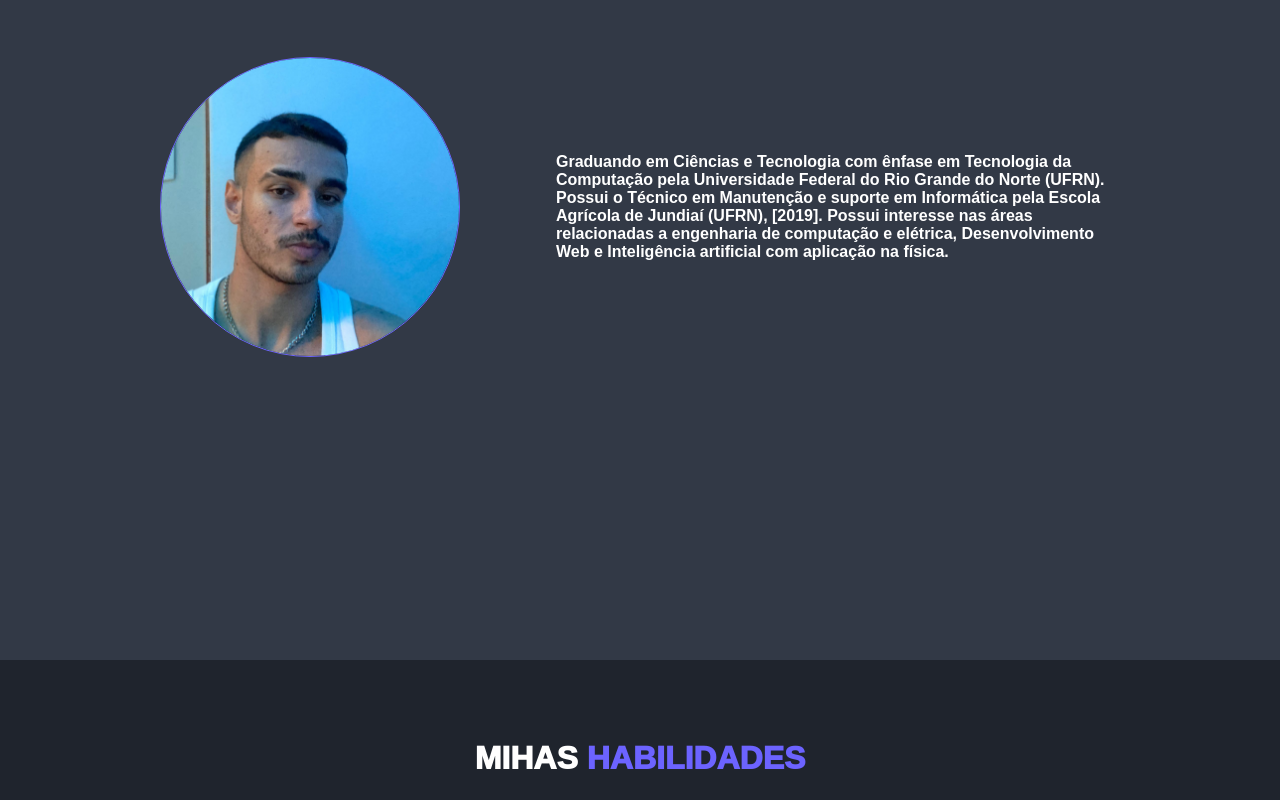
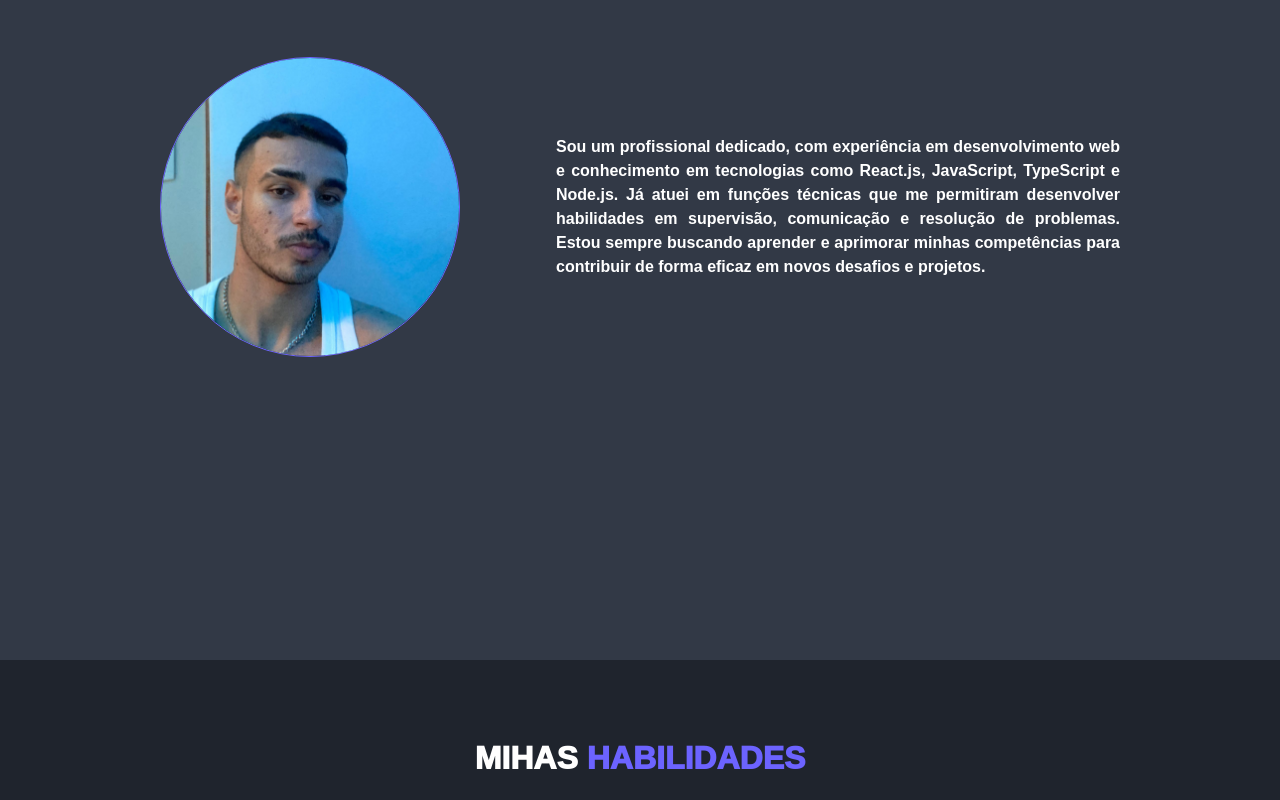
Before and after one commit to Breno-Mateus/my-portfolio, a React (Vite) app: page / in a window 1280 px wide. Shown: the part 940-1740 px from the top of the page. Built offline with nearby package versions, Linux system fonts and the light colour scheme.

Commit message:
changes in about me

```diff
--- a/src/components/sectionabout/index.tsx
+++ b/src/components/sectionabout/index.tsx
@@ -8,7 +8,7 @@ function SectionAbout () {
 
             <DivPrincipal>
                 <Image src={FotoBreno}/>
-                <Text>Graduando em Ciências e Tecnologia com ênfase em Tecnologia da Computação pela Universidade Federal do Rio Grande do Norte (UFRN). Possui o Técnico em Manutenção e suporte em Informática pela Escola Agrícola de Jundiaí (UFRN), [2019]. Possui interesse nas áreas relacionadas a engenharia de computação e elétrica, Desenvolvimento Web e Inteligência artificial com aplicação na física.</Text>
+                <Text>Sou um profissional dedicado, com experiência em desenvolvimento web e conhecimento em tecnologias como React.js, JavaScript, TypeScript e Node.js. Já atuei em funções técnicas que me permitiram desenvolver habilidades em supervisão, comunicação e resolução de problemas. Estou sempre buscando aprender e aprimorar minhas competências para contribuir de forma eficaz em novos desafios e projetos.</Text>
             </DivPrincipal>
         </SecaoPrincipal>
     )
--- a/src/components/sectionabout/style.ts
+++ b/src/components/sectionabout/style.ts
@@ -53,5 +53,7 @@ export const Image = styled.img`
 
 export const Text = styled.p`
     font-size: 1rem;
-    font-weight: 800;
+    font-weight: 600;
+    text-align: justify;
+    line-height: 1.5;
 `
--- a/src/components/sectionskills/index.tsx
+++ b/src/components/sectionskills/index.tsx
@@ -8,7 +8,7 @@ import JavaScript from "../../assets/Skills_Image/js.png"
 import ImageReact from "../../assets/Skills_Image/react.png"
 import Git from "../../assets/Skills_Image/git.png"
 import Typescript from "../../assets/Skills_Image/Typescript.png"
-import Style from "../../assets/Skills_Image/stylecomponents.png"
+import Style from "../../assets/Skills_Image/stylecomponents.svg"
 import Node from "../../assets/Skills_Image/nodejs.png"
 import linux from "../../assets/Skills_Image/linux.png"
 
```
Also changed, not shown: src/assets/Skills_Image/stylecomponents.png (deleted), src/assets/Skills_Image/stylecomponents.svg (added).
